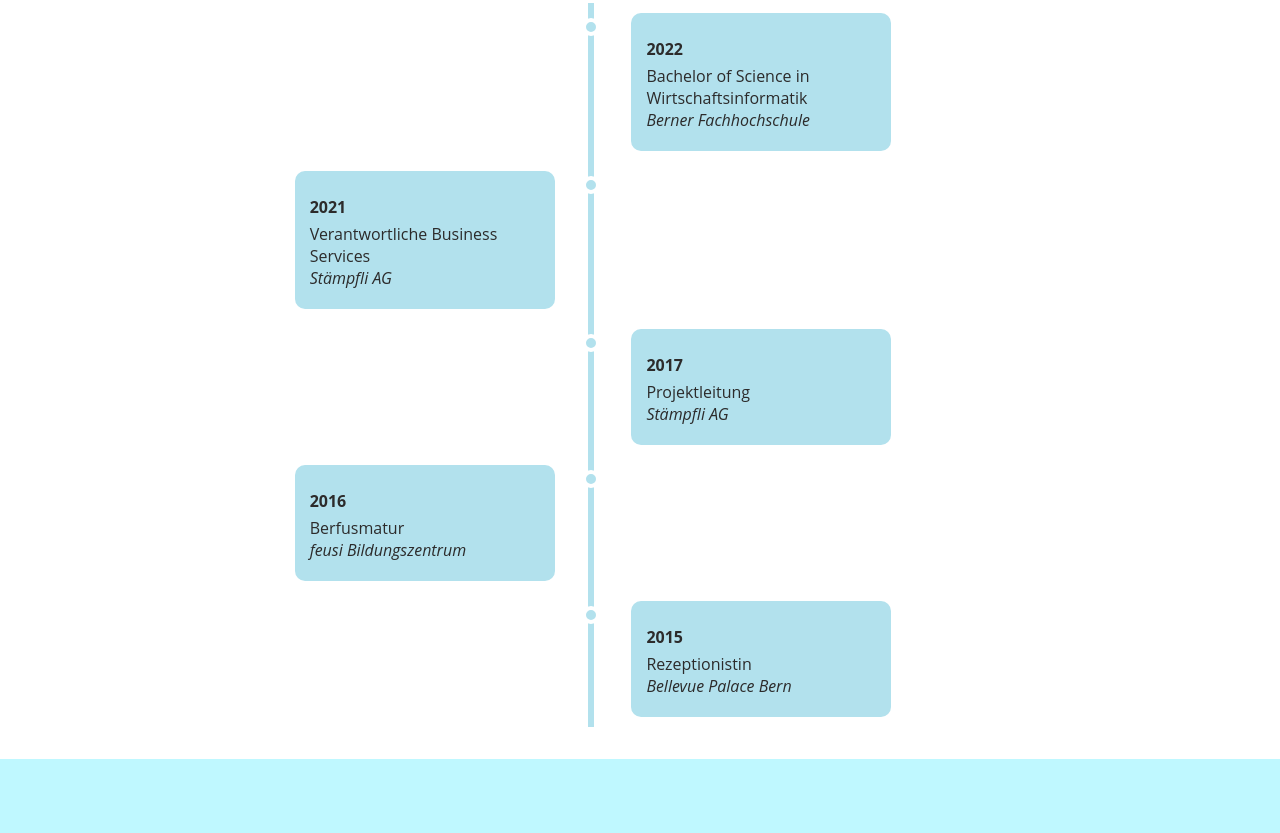
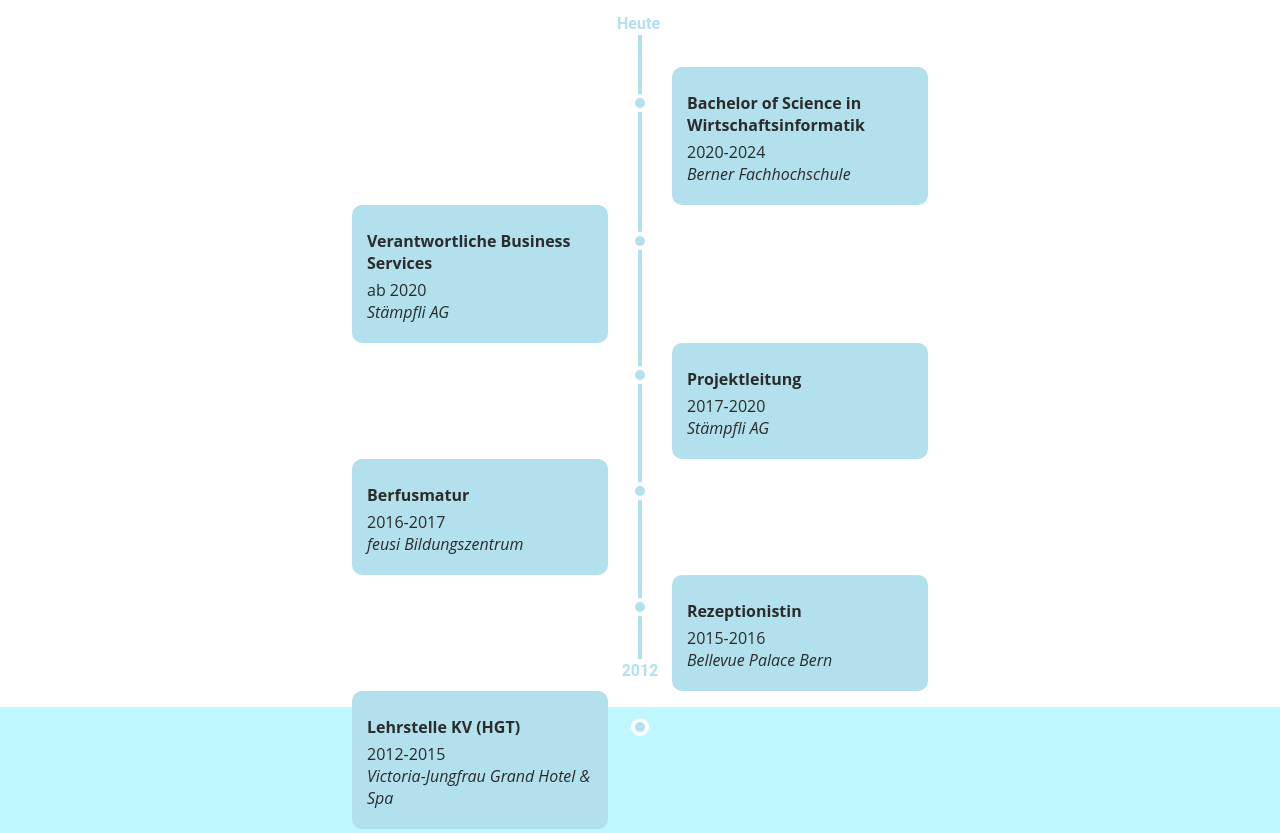
Before and after one commit to Tylyty/Portfolio, a plain HTML site: page frontend-portfolio/src/index.html in a window 1280 px wide. Shown: the part 2388-3221 px from the top of the page. Drawn offline with Linux system fonts and the light colour scheme; no server answers.

Commit message:
remodeled the cv-timeline (goal: centered) - success! :D

```diff
--- a/frontend-portfolio/src/cv.css
+++ b/frontend-portfolio/src/cv.css
@@ -1,27 +1,52 @@
+#cv {
+  position: relative;
+  align-items: center;
+  display: flex;
+  flex-direction: column;
+  margin-bottom: 1em;
+}
+
 /* The actual timeline (the vertical ruler) */
 .timeline {
+  gap: 2em;
+  display: flex;
+  flex-direction: column;
+  padding: 2em 0;
+  margin-bottom: 2em;
+  margin-top: 2em;
+  border-left: 4px solid #b2e1ed;
   position: relative;
-  margin-bottom: 2em;
+}
+
+.timeline:before {
+  position: absolute;
+  top: -1.3em;
+  left: -1.5em;
+  color: #b2e1ed;
+  content: "Heute";
+  font-weight: bold;
+  font-family: "Roboto", sans-serif;
 }
 
 /* The actual timeline (the vertical ruler) */
 .timeline::after {
-  content: "";
+  /* background-color: #b2e1ed; */
   position: absolute;
-  width: 6px;
-  background-color: #b2e1ed;
-  top: 0;
-  bottom: 0;
-  left: 10%;
-  margin-left: -3px;
+  bottom: -1.3em;
+  left: -1.4em;
+  content: "2012";
+  color: #b2e1ed;
+  font-weight: bold;
+  font-family: "Roboto", sans-serif;
 }
 
 /* Container around content */
 .cv-container {
-  padding: 10px 40px;
+  background-color: inherit;
+  display: flex;
+  flex-direction: column;
   position: relative;
-  background-color: inherit;
-  width: 50%;
+  left: 1.2em;
 }
 
 /* The circles on the timeline */
@@ -30,17 +55,12 @@
   position: absolute;
   width: 10px;
   height: 10px;
-  right: -1px;
+  left: -1.9em;
   background-color: #b2e1ed;
-  border: 3.5px solid white;
-  top: 20px;
+  border: 4px solid white;
+  top: 20%;
   border-radius: 50%;
   z-index: 1;
-}
-
-/* Place the container to the right */
-.right {
-  left: 10%;
 }
 
 /* The actual content */
@@ -53,100 +73,66 @@
 }
 
 .cv-text {
-  max-width: 25ch;
-}
-
-/* Place the timelime to the left */
-.timeline::after {
-  left: 31px;
-}
-
-/* Full-width containers */
-.cv-container {
-  width: 100%;
-  padding-left: 70px;
-  padding-right: 25px;
-}
-
-/* Make sure that all arrows are pointing leftwards */
-.cv-container::before {
-  left: 60px;
-  border: medium solid #b2e1ed;
-  border-width: 10px 10px 10px 0;
-  border-color: transparent #b2e1ed transparent transparent;
-}
-
-/* Make sure all circles are at the same spot */
-.left::after,
-.right::after {
-  left: 22px;
-}
-
-/* Make all right containers behave like the left ones */
-.right {
-  left: 0%;
+  max-width: 35ch;
 }
 
 /* Media queries - Responsive timeline on screens larger than 768px wide */
 @media (min-width: 768px) {
+  #cv {
+    justify-content: flex-start;
+  }
+
   /* The actual timeline (the vertical ruler) */
   .timeline {
-    max-width: 910px;
-    position: relative;
+    width: 36em;
+    flex: 1 1 auto;
+    max-height: 70vh;
+    gap: 0;
+    justify-content: space-around;
+    background: linear-gradient(#b2e1ed, #b2e1ed) no-repeat center / 4px 100%;
+    border: none;
     margin-bottom: 2em;
   }
 
-  /* The actual timeline (the vertical ruler) */
+  .timeline::before {
+    left: calc(50% - 2.5ch);
+  }
+
   .timeline::after {
-    content: "";
-    position: absolute;
-    width: 6px;
-    background-color: #b2e1ed;
-    top: 0;
-    bottom: 0;
-    left: calc(67.5% - 2.5ch);
-    z-index: 5;
+    left: calc(50% - 2ch);
   }
 
   /* Container around content */
   .cv-container {
-    padding: 10px 40px;
-    position: relative;
-    background-color: inherit;
-    width: 50%;
-  }
-
-  /* The circles on the timeline */
-  .cv-container::after {
-    content: "";
-    position: absolute;
-    width: 10px;
-    height: 10px;
-    background-color: #b2e1ed;
-    border: 4px solid white;
-    top: 15px;
-    border-radius: 50%;
-    z-index: 10;
+    width: 16em;
+    left: 0;
+    flex: 0 1 auto;
   }
 
   /* Place the container to the left */
   .left {
-    left: calc(30.5% - 2.5ch);
+    align-self: flex-start;
   }
 
   /* Place the container to the right */
   .right {
-    left: calc(67.5% - 2.5ch);
+    align-self: flex-end;
+  }
+
+  .cv-container::after {
+    border: 4px solid white;
   }
 
   /* Fix the circle for containers on the right side */
   .right::after {
-    left: -9px;
+    left: unset;
+    right: calc(100% + 2em - 9px);
   }
 
   /* Fix the circle for containers on the left side */
   .left::after {
-    left: 327px;
+    left: calc(100% + 2em - 9px);
+    background: #b2e1ed;
   }
 
   /* The actual content */
--- a/frontend-portfolio/src/index.html
+++ b/frontend-portfolio/src/index.html
@@ -166,54 +166,63 @@
         <main>
             <!-- parallax img src= https://pixabay.com/de/vectors/kreislauf-h%c3%bcgel-minimal-hintergrund-2145189/ -->
             <div class="parallax"></div>
-            <section id="cv">
-                <div class="container reveal">
+            <div class="container reveal">
+                <section id="cv">
                     <h2>Lebenslauf</h2>
                     <!-- src= https://www.w3schools.com/howto/howto_css_timeline.asp -->
                     <div class="timeline">
                         <div class="cv-container right">
                             <div class="cv-container-content">
-                                <h4>2022</h4>
-                                <div class="cv-text">Bachelor of Science in Wirtschaftsinformatik<br>
+                                <h4> Bachelor of Science in Wirtschaftsinformatik</h4>
+                                <div class="cv-text">2020-2024<br>
                                     <i>Berner Fachhochschule</i>
                                 </div>
                             </div>
                         </div>
                         <div class="cv-container left">
                             <div class="cv-container-content">
-                                <h4>2021</h4>
-                                <div class="cv-text">Verantwortliche Business Services<br>
+                                <h4>Verantwortliche Business Services</h4>
+                                <div class="cv-text">ab 2020<br>
                                     <i>Stämpfli AG</i>
                                 </div>
                             </div>
                         </div>
                         <div class="cv-container right">
                             <div class="cv-container-content">
-                                <h4>2017</h4>
-                                <div class="cv-text">Projektleitung<br>
+                                <h4>Projektleitung</h4>
+                                <div class="cv-text">2017-2020<br>
                                     <i>Stämpfli AG</i>
                                 </div>
                             </div>
                         </div>
                         <div class="cv-container left">
                             <div class="cv-container-content">
-                                <h4>2016</h4>
-                                <div class="cv-text">Berfusmatur<br>
+                                <h4>Berfusmatur</h4>
+                                <div class="cv-text">2016-2017<br>
                                     <i>feusi Bildungszentrum</i>
                                 </div>
                             </div>
                         </div>
                         <div class="cv-container right">
                             <div class="cv-container-content">
-                                <h4>2015</h4>
-                                <div class="cv-text">Rezeptionistin<br>
+                                <h4>Rezeptionistin</h4>
+                                <div class="cv-text">2015-2016<br>
                                     <i>Bellevue Palace Bern</i>
                                 </div>
                             </div>
                         </div>
+                        <div class="cv-container left">
+                            <div class="cv-container-content">
+                                <h4>Lehrstelle KV (HGT)</h4>
+                                <div class="cv-text">2012-2015<br>
+                                    <i>Victoria-Jungfrau Grand Hotel & Spa</i>
+                                </div>
+                            </div>
+                        </div>
                     </div>
-                </div>
-            </section>
+
+                </section>
+            </div>
             <div class="parallax"></div>
             <section id="portfolio">
                 <div class="container reveal">
```
